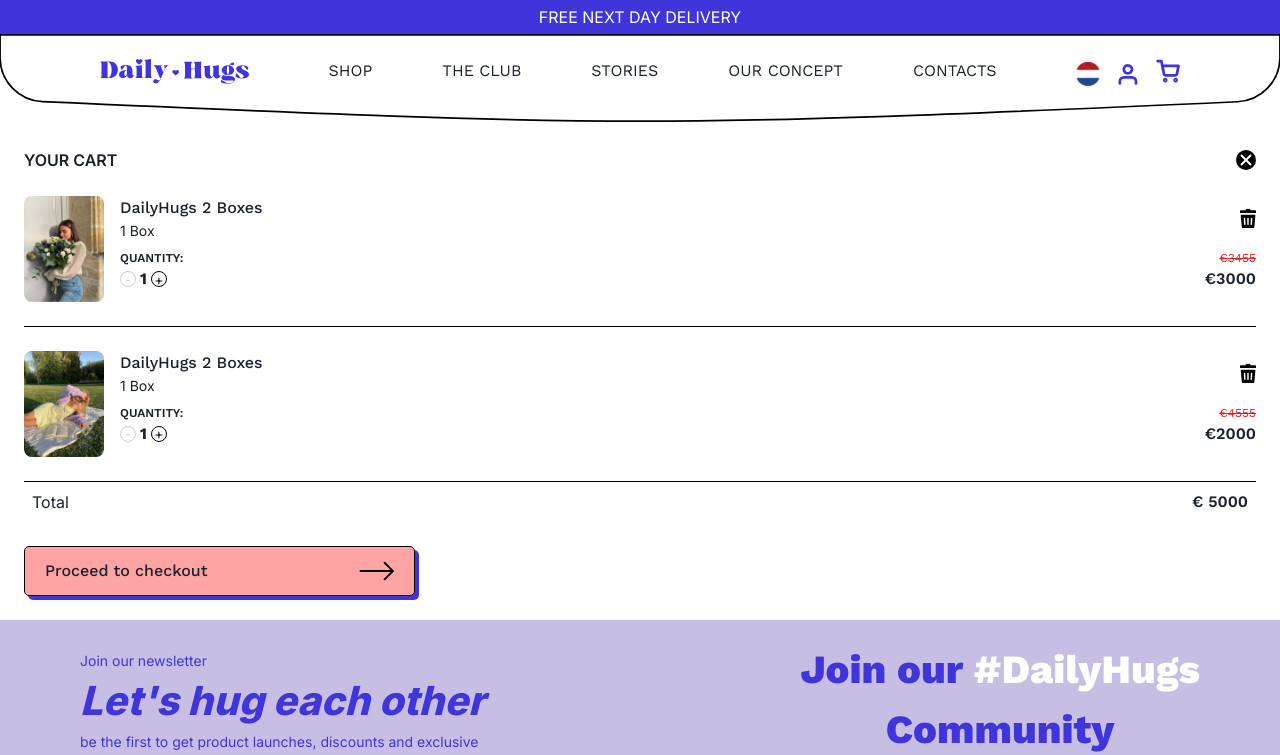
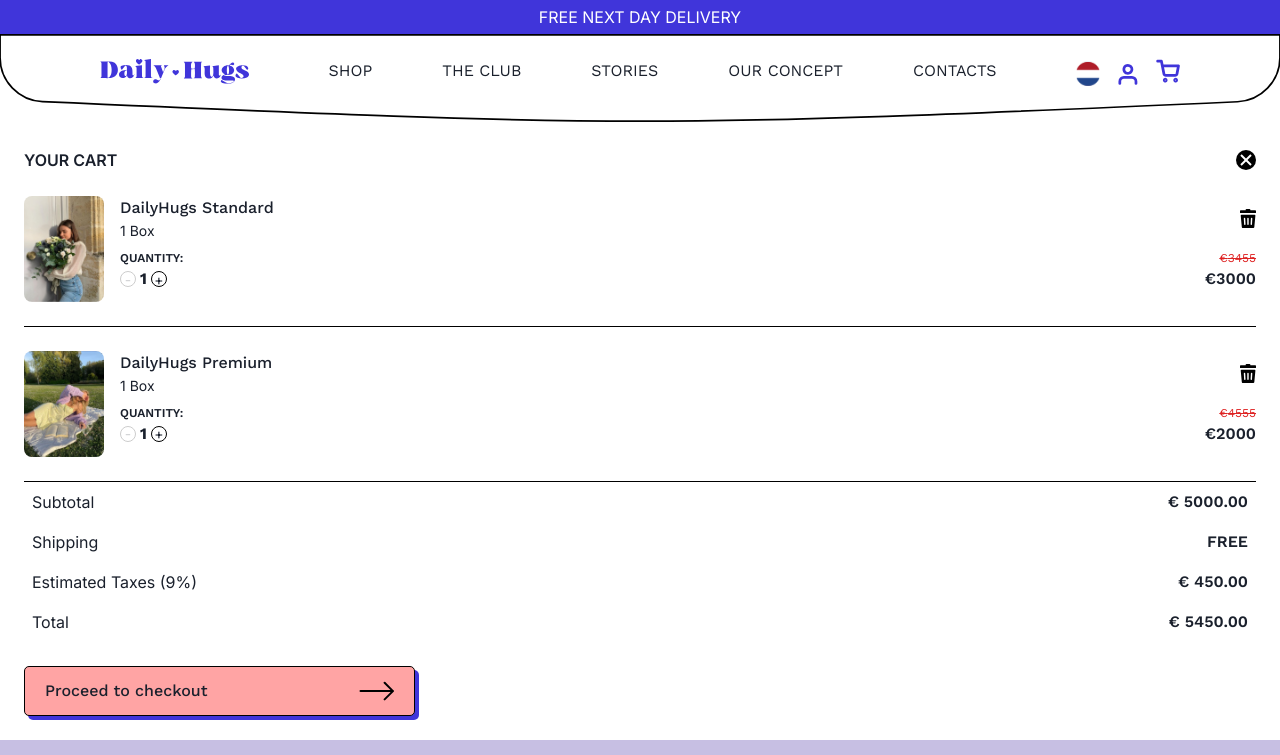
Before and after one commit to mdemon00/daily-hugs-dev, a Next.js app: page /cart in a window 1280 px wide. Shown: the top 755 px of the page. Built offline with nearby package versions, Linux system fonts and the light colour scheme.

Commit message:
add subtotal, total and so on..

```diff
--- a/app/cart/page.js
+++ b/app/cart/page.js
@@ -9,7 +9,7 @@
   {
     image: "/RomanceDose/Dose_1.png",
     id: "234rwed2343ew",
-    title: "DailyHugs 2 Boxes",
+    title: "DailyHugs Standard",
     originalPrice: 3455,
     discountedPrice: 3000,
     numOfBoxes: 1,
@@ -17,7 +17,7 @@
   {
     image: "/RomanceDose/Dose_2.png",
     id: "sdvwer23few",
-    title: "DailyHugs 2 Boxes",
+    title: "DailyHugs Premium",
     originalPrice: 4555,
     discountedPrice: 2000,
     numOfBoxes: 1,
@@ -63,8 +63,44 @@
     setUpdatedCartProducts((prev) => newCartProducts);
   };
 
-  const handleNextStep = () => {
-    router.push("/shipping-details");
+  const handleNextStep = async () => {
+    // router.push("/shipping-details");
+    await fetch("http://localhost:3000/api/checkout", {
+      method: "POST",
+      headers: {
+        "Content-Type": "application/json",
+      },
+      body: JSON.stringify({ products: updatedCartProducts }),
+    })
+      .then((response) => {
+        return response.json();
+      })
+      .then((response) => {
+        console.log(response);
+        if (response.url) {
+          window.location.href = response.url;
+          // console.log(response.url);
+        }
+      });
+  };
+
+  const calculateSubtotal = () => {
+    return updatedCartProducts.reduce(
+      (acc, el) => acc + Number(el.discountedPrice * el.numOfBoxes),
+      0
+    );
+  };
+
+  const calculateTaxes = () => {
+    const subtotal = calculateSubtotal();
+    const taxRate = 0.09; // 9% tax rate (you can customize this)
+    return subtotal * taxRate;
+  };
+
+  const calculateTotal = () => {
+    const subtotal = calculateSubtotal();
+    const taxes = calculateTaxes();
+    return subtotal + taxes;
   };
 
   return (
@@ -154,14 +190,40 @@
         })}
       </div>
 
+      {/* Subtotal */}
+      <div className="flex justify-between p-2 mx-6">
+        <span>Subtotal</span>
+        <span>
+          <div className="text-16 work-sans-600">
+            € {calculateSubtotal().toFixed(2)}
+          </div>
+        </span>
+      </div>
+
+      {/* Shipping */}
+      <div className="flex justify-between p-2 mx-6">
+        <span>Shipping</span>
+        <span>
+          <div className="text-16 work-sans-600">FREE</div>
+        </span>
+      </div>
+
+      {/* Taxes */}
+      <div className="flex justify-between p-2 mx-6">
+        <span>Estimated Taxes (9%)</span>
+        <span>
+          <div className="text-16 work-sans-600">
+            € {calculateTaxes().toFixed(2)}
+          </div>
+        </span>
+      </div>
+
+      {/* Total */}
       <div className="flex justify-between p-2 mx-6">
         <span>Total</span>
         <span>
           <div className="text-16 work-sans-600">
-            €{" "}
-            {updatedCartProducts?.reduce((acc, el) => {
-              return acc + Number(el.discountedPrice * el.numOfBoxes);
-            }, 0)}
+            € {calculateTotal().toFixed(2)}
           </div>
         </span>
       </div>
```
